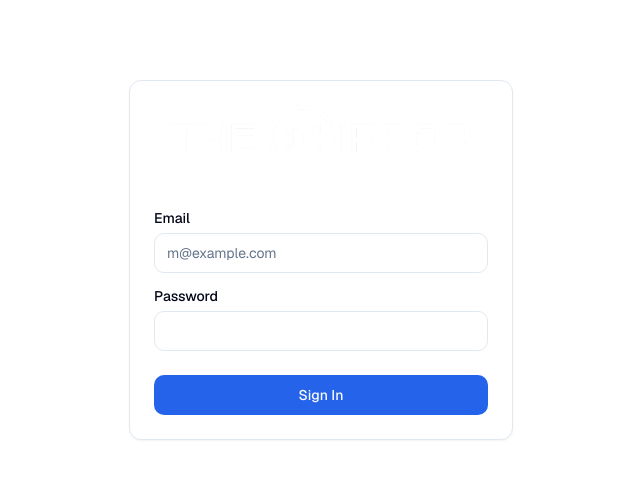
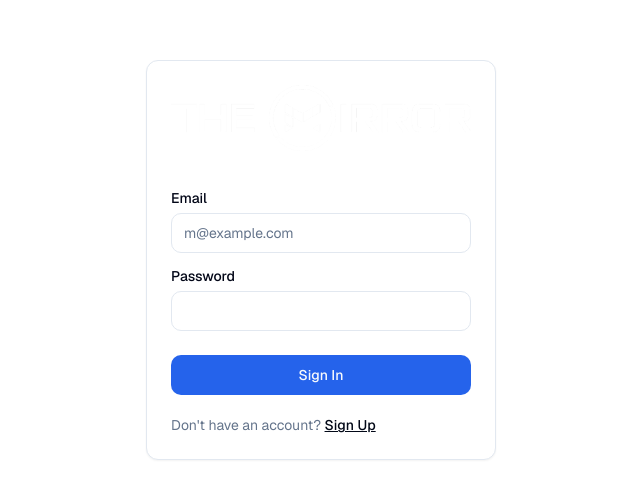
Before and after one commit to the-mirror-gdp/the-mirror, a Next.js app in the folder mirror-2/: page /sign-in in a window 1280 px wide. Shown: the part 140-638 px from the top of the page, without its empty margins (319-959 px from the left). Built offline with nearby package versions, Linux system fonts and the light colour scheme.

Commit message:
create account work

```diff
--- a/mirror-2/app/(auth-pages)/layout.tsx
+++ b/mirror-2/app/(auth-pages)/layout.tsx
@@ -1,8 +1,11 @@
+import { signInAction } from "@/app/actions";
+import { SubmitButton } from "@/components/submit-button";
 import { Button } from "@/components/ui/button";
 import { Card, CardContent, CardDescription, CardFooter, CardHeader, CardTitle } from "@/components/ui/card";
 import { Input } from "@/components/ui/input";
 import { Label } from "@/components/ui/label";
 import { AppLogoImageMedium } from "@/lib/theme-service";
+import Link from "next/link";
 
 export default async function Layout({
   children,
@@ -11,6 +14,7 @@ export default async function Layout({
 }) {
   return (
     <div className="grid gap-0 grid-cols-1 place-items-center min-h-screen justify-start">
+      <form>
         <Card className="w-full max-w-sm">
           <CardHeader>
             <CardTitle className="text-2xl">
@@ -29,10 +33,21 @@ export default async function Layout({
               <Input id="password" type="password" required />
             </div>
           </CardContent>
-        <CardFooter>
-          <Button className="w-full">Sign In</Button>
+          <CardFooter className="grid grid-cols-1 gap-5">
+            <div>
+              <SubmitButton className="w-full" pendingText="Signing In..." formAction={signInAction}>Sign In</SubmitButton>
+            </div>
+
+            <p className="text-sm text-muted-foreground">
+              Don't have an account?{" "}
+              <Link className="text-foreground font-medium underline" href="/sign-up">
+                Sign Up
+              </Link>
+            </p>
           </CardFooter>
         </Card>
+      </form>
     </div>
   );
+
 }
```
Lines whose indentation alone changed are shown as unchanged.
